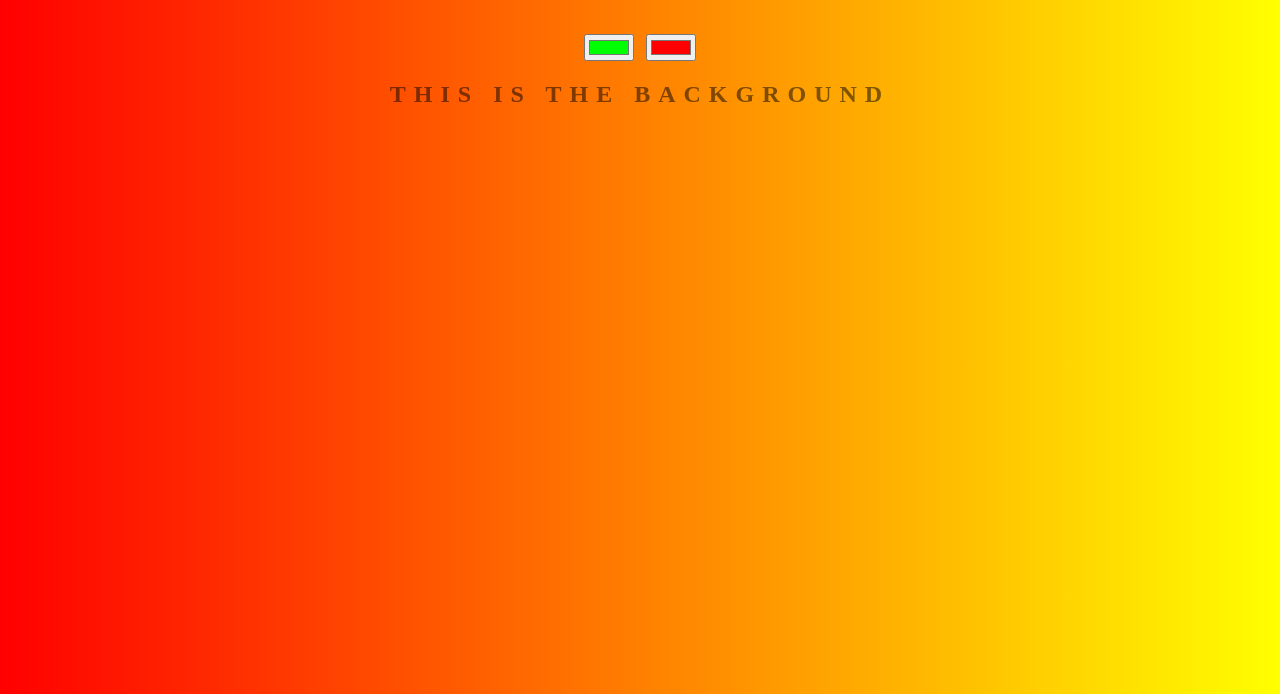
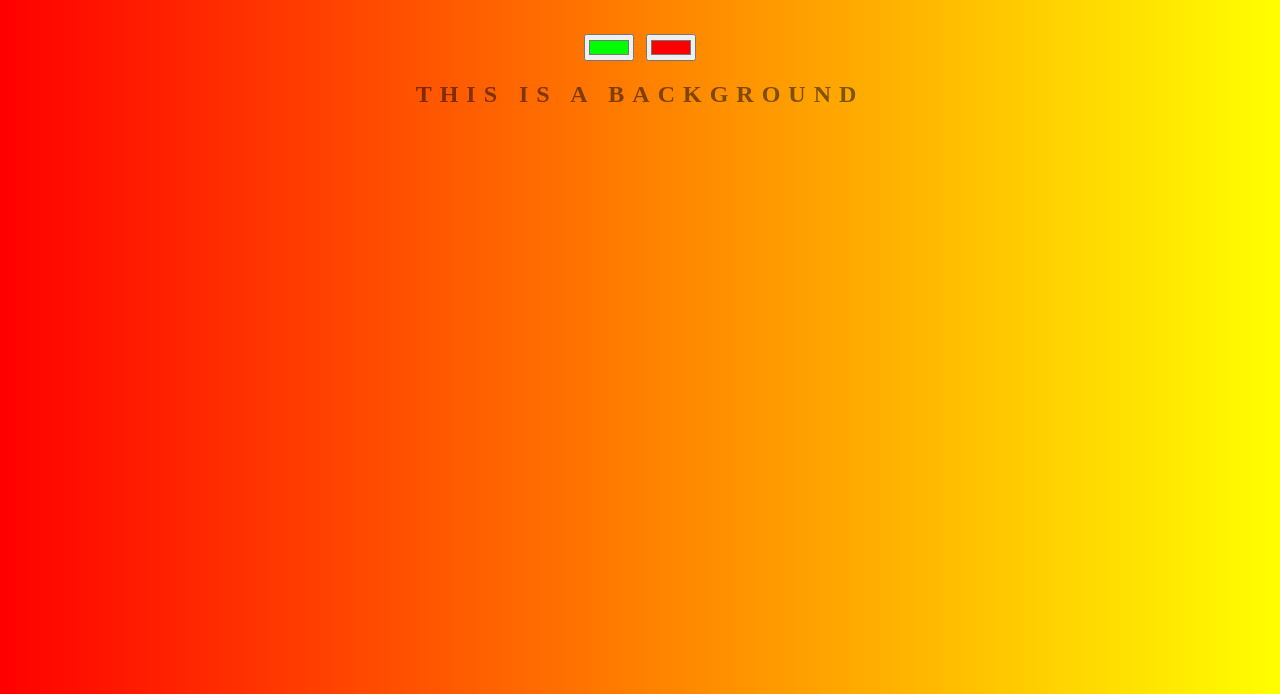
Before and after one commit to Benr027/generator_of_background, a plain HTML site: page index.html in a window 1280 px wide. Shown: the part 106-800 px from the top of the page. Drawn offline with Linux system fonts and the light colour scheme.

Commit message:
changing tet

```diff
--- a/index.html
+++ b/index.html
@@ -11,7 +11,7 @@
     <h1>Cool Generator</h1>
     <input class="color1" type="color" name="color1" value="#00ff00">
     <input class="color2" type="color" name="color2" value="#ff0000">
-    <h2>This is the background</h2>
+    <h2>This is a background</h2>
     <h3></h3>
     <script src="./script.js"></script>
 </body>
```
